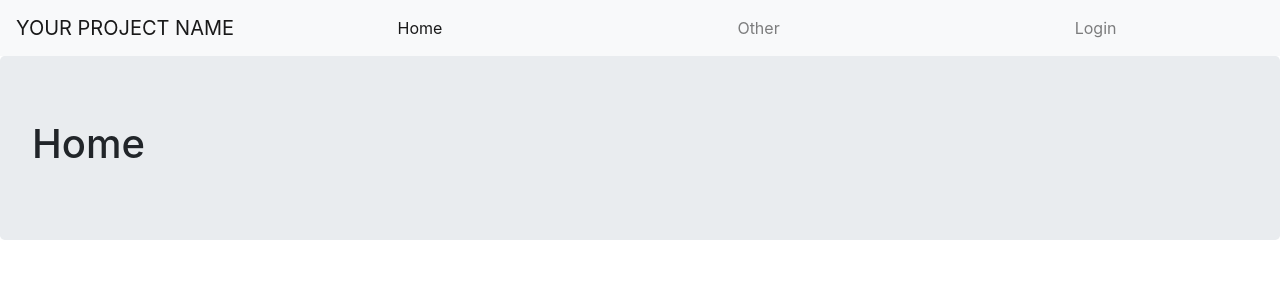
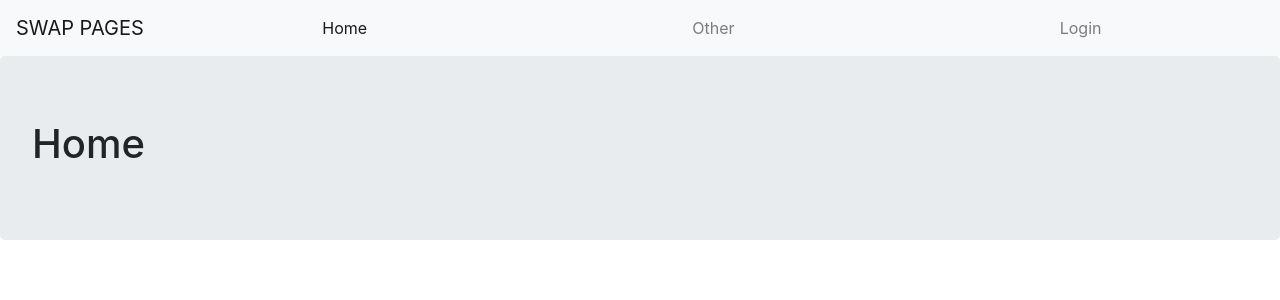
Before and after one commit to firefly017/Swap-pages-frontend, a React (Create React App) app: page / in a window 1280 px wide. Shown: the top 300 px of the page. Built offline with nearby package versions, Linux system fonts and the light colour scheme; no server answers.

Commit message:
initial commit

```diff
--- a/src/components/Navigation/index.js
+++ b/src/components/Navigation/index.js
@@ -16,7 +16,7 @@ export default function Navigation() {
   return (
     <Navbar bg="light" expand="lg">
       <Navbar.Brand as={NavLink} to="/">
-        YOUR PROJECT NAME
+        SWAP PAGES
       </Navbar.Brand>
       <Navbar.Toggle aria-controls="basic-navbar-nav" />
       <Navbar.Collapse id="basic-navbar-nav">
```
Also changed, not shown: swap-pages-wireframe.png (deleted).
